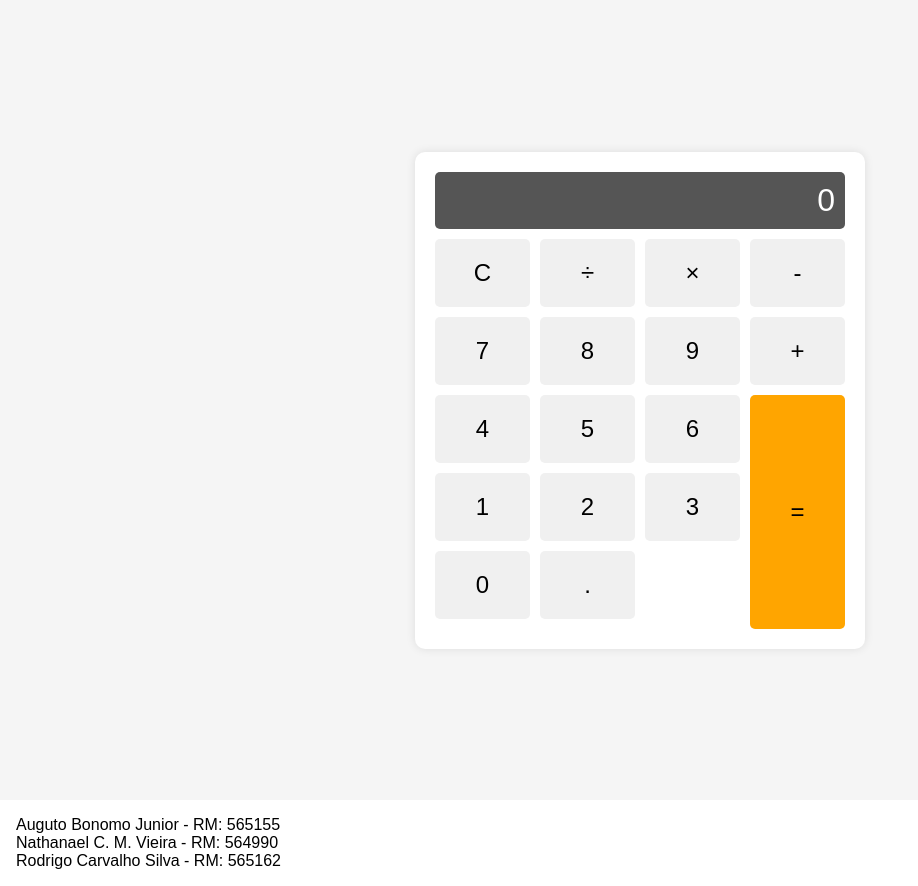
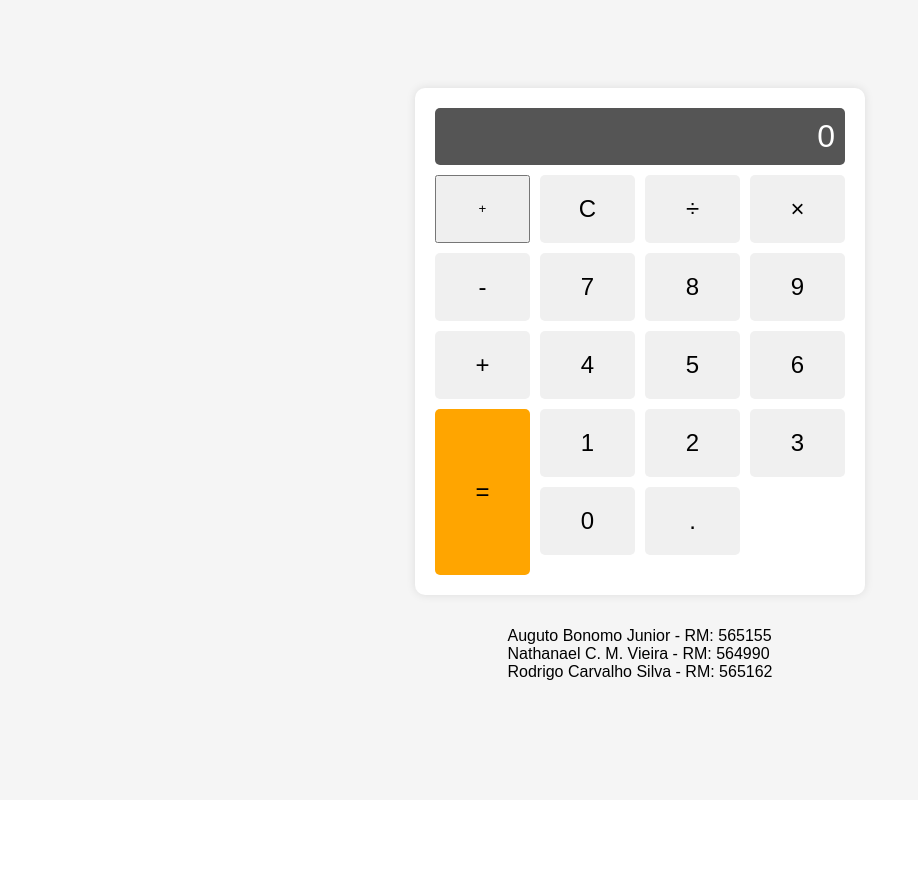
Before and after one commit to NathanaelV/FIAP-Calculadora, a plain HTML site: page index.html in a window 1280 px wide. Shown: the whole page, without its empty margins (0-918 px from the left). After the commit the page ends 800 px from the top, so only its background shows below. Drawn offline with Linux system fonts and the light colour scheme.

Commit message:
Alterando o footer

```diff
--- a/index.html
+++ b/index.html
@@ -15,6 +15,7 @@
         <input type="text" class="calculator-display" disabled>
       </div>
       <div class="buttons">
+        <button onclick="add opperator">+</button>
         <button class="button operator" data-value="C">C</button>
         <button class="button operator" data-value="/">&divide;</button>
         <button class="button operator" data-value="*">&times;</button>
@@ -37,12 +38,14 @@
         <button class="button number" data-value=".">.</button>
       </div>
     </div>
+    <footer>
+      <p>
+        Auguto Bonomo Junior - RM: 565155 <br>
+        Nathanael C. M. Vieira - RM: 564990 <br>
+        Rodrigo Carvalho Silva - RM: 565162
+      </p>
+    </footer>
   </div>
-  <footer>
-    <div>Auguto Bonomo Junior - RM: 565155</div>
-    <div>Nathanael C. M. Vieira - RM: 564990</div>
-    <div>Rodrigo Carvalho Silva - RM: 565162</div>
-  </footer>
   <script src="script.js"></script>
 </body>
 
```
Also changed, not shown: 1 other file.
